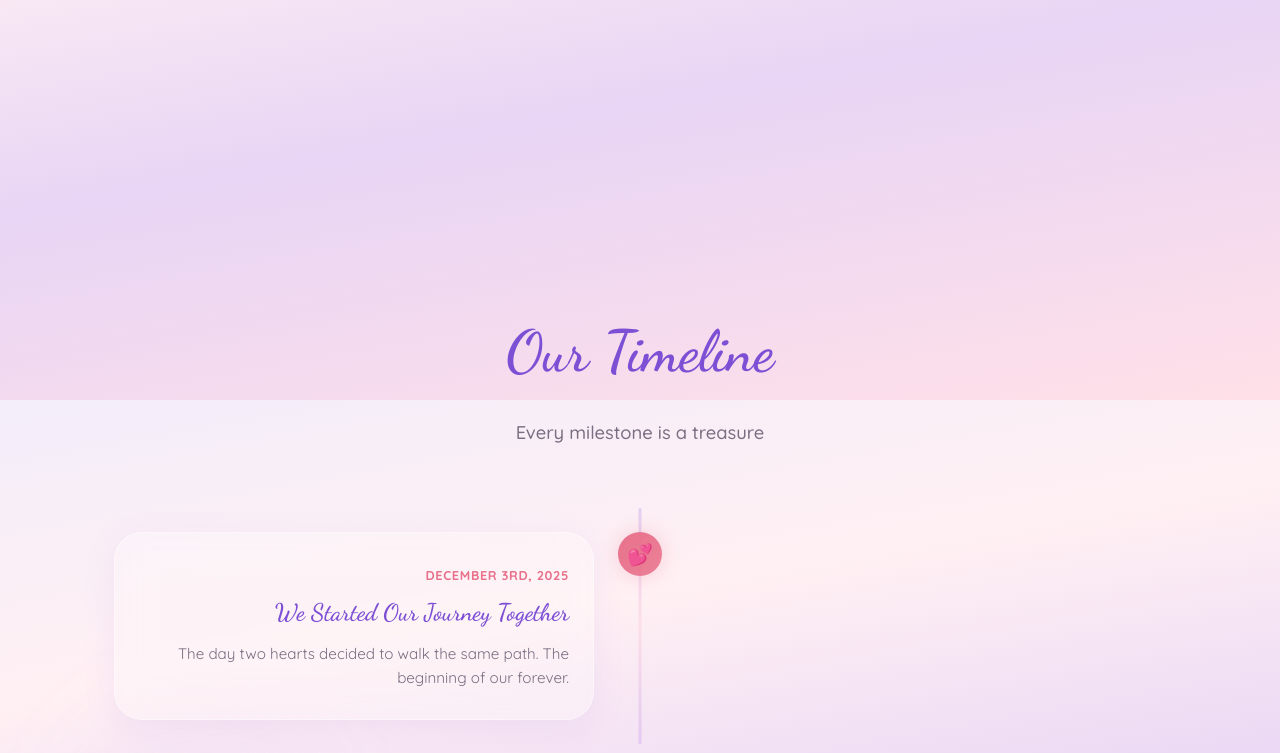
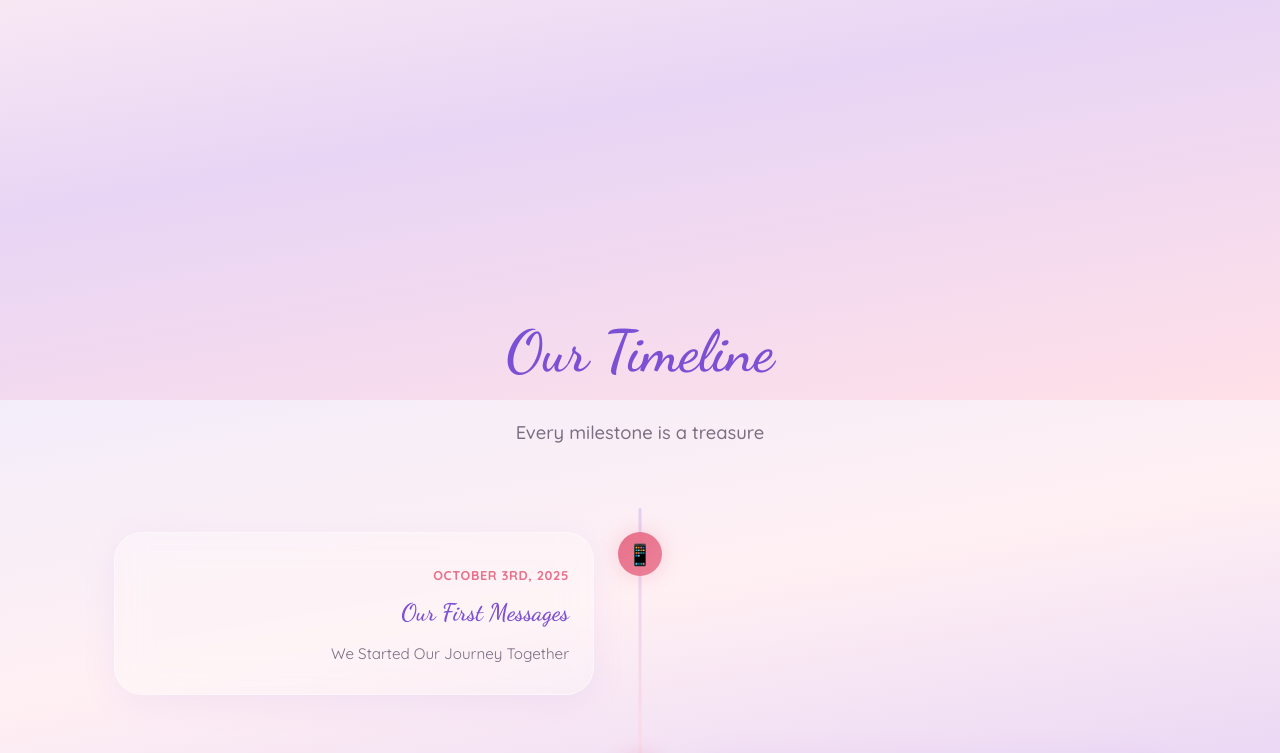
Before and after one commit to b401t/our-love-story, a React (Vite) app: page / in a window 1280 px wide. Shown: the part 2000-2753 px from the top of the page. Built offline with nearby package versions, Linux system fonts and the light colour scheme; the HTML template or start-up script is replaced by a standard one.

Commit message:
add timeline

```diff
--- a/src/components/Timeline.jsx
+++ b/src/components/Timeline.jsx
@@ -2,8 +2,16 @@ import { useEffect, useRef, useState } from 'react';
 
 const MILESTONES = [
   {
+    date: 'October 3rd, 2025',
+    title: 'Our First Messages',
+    description:
+      'We Started Our Journey Together',
+    icon: '📱',
+    color: '#e8708a',
+  },
+  {
     date: 'December 3rd, 2025',
-    title: 'We Started Our Journey Together',
+    title: 'When The Right Time Comes',
     description:
       'The day two hearts decided to walk the same path. The beginning of our forever.',
     icon: '💕',
```
